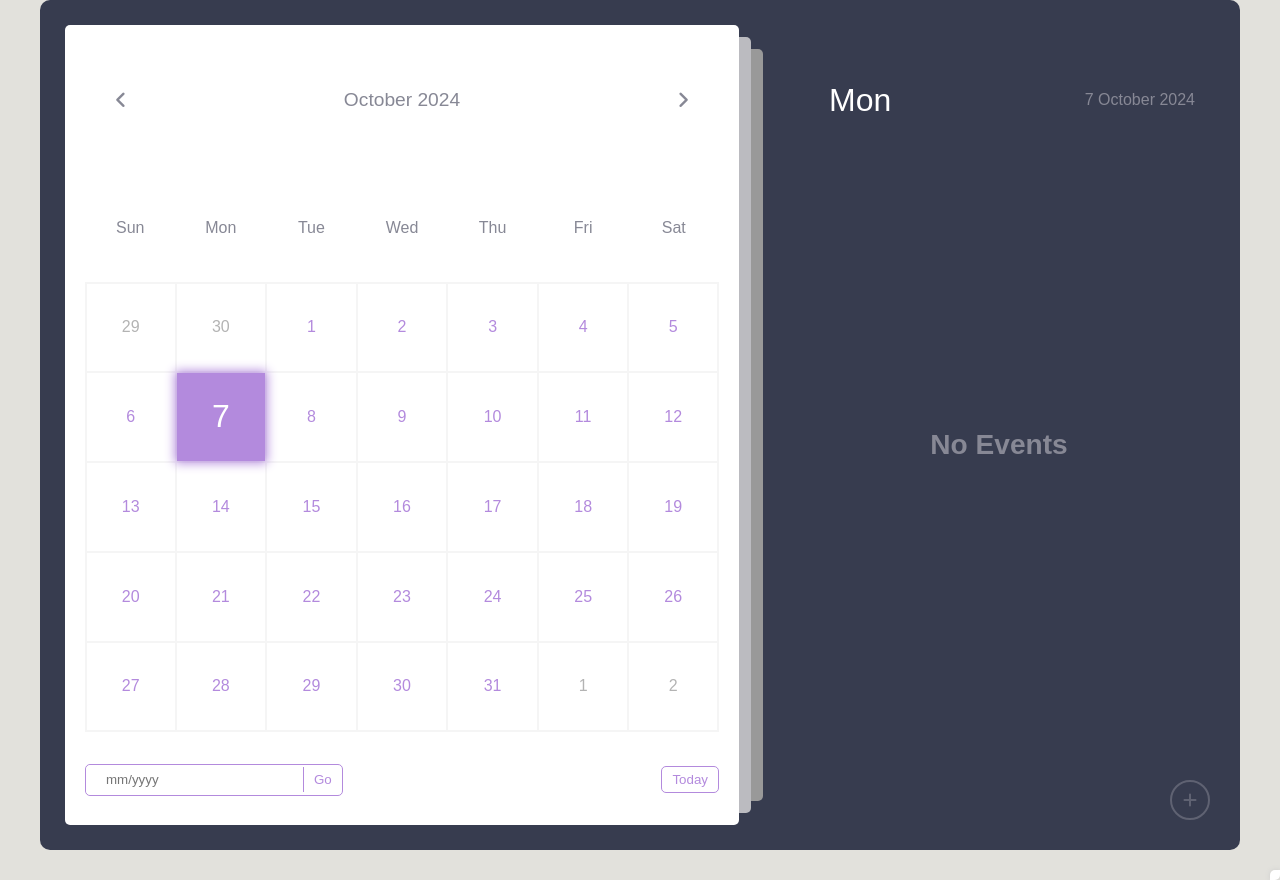
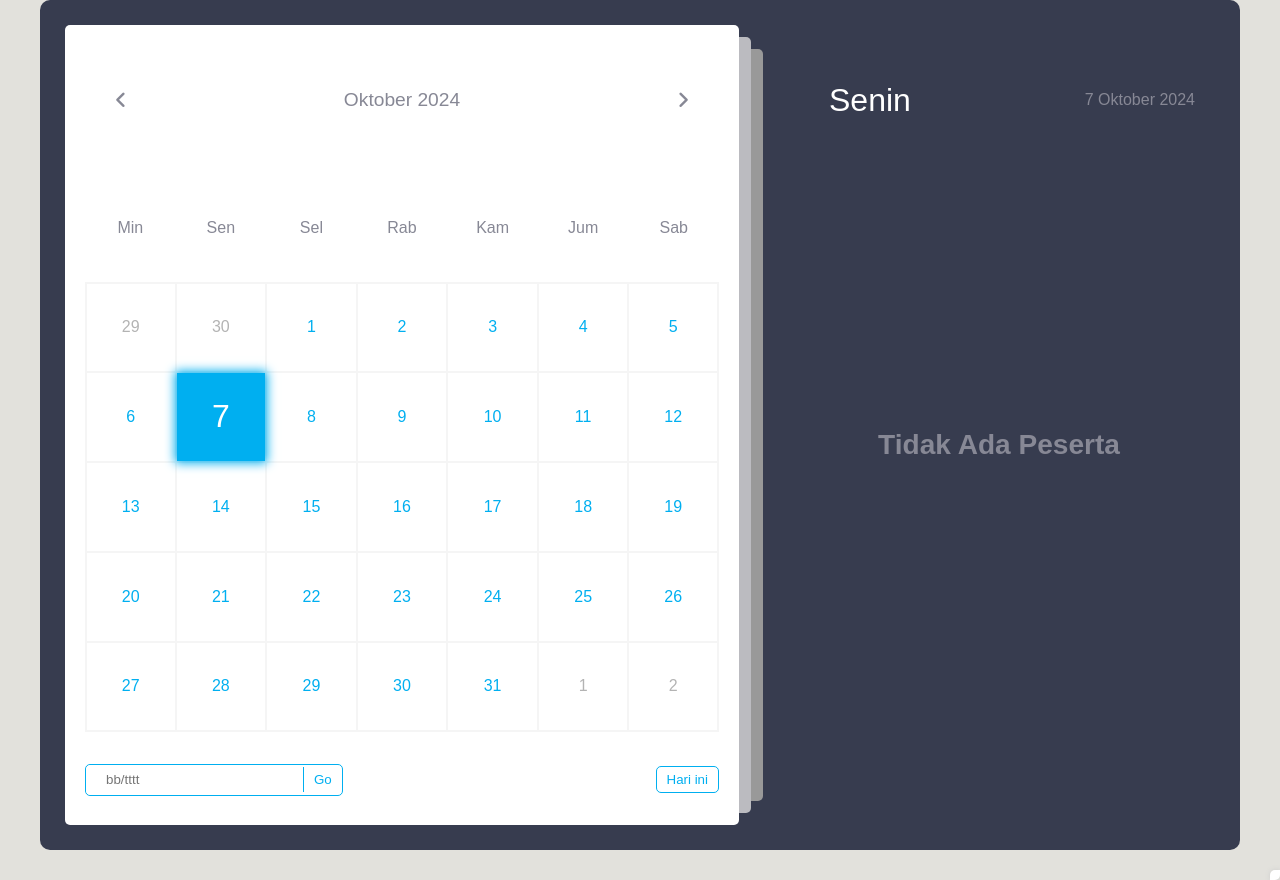
Before and after one commit to umarabaz/ProjectPKLPLN, a plain HTML site: page index.html in a window 1280 px wide. Drawn offline with Linux system fonts and the light colour scheme.

Commit message:
Add files via upload

```diff
--- a/index.html
+++ b/index.html
@@ -20,7 +20,7 @@
       referrerpolicy="no-referrer"
     />
     <link rel="stylesheet" href="style.css" />
-    <title>Calendar with Events</title>
+    <title>Kalender PKL</title>
   </head>
   <body>
     <div class="container">
@@ -32,21 +32,21 @@
             <i class="fas fa-angle-right next"></i>
           </div>
           <div class="weekdays">
-            <div>Sun</div>
-            <div>Mon</div>
-            <div>Tue</div>
-            <div>Wed</div>
-            <div>Thu</div>
-            <div>Fri</div>
-            <div>Sat</div>
+            <div>Min</div>
+            <div>Sen</div>
+            <div>Sel</div>
+            <div>Rab</div>
+            <div>Kam</div>
+            <div>Jum</div>
+            <div>Sab</div>
           </div>
           <div class="days"></div>
           <div class="goto-today">
             <div class="goto">
-              <input type="text" placeholder="mm/yyyy" class="date-input" />
+              <input type="text" placeholder="bb/tttt" class="date-input" />
               <button class="goto-btn">Go</button>
             </div>
-            <button class="today-btn">Today</button>
+            <button class="today-btn">Hari ini</button>
           </div>
         </div>
       </div>
@@ -80,14 +80,9 @@
               />
             </div>
           </div>
-          <div class="add-event-footer">
-            <button class="add-event-btn">Add Event</button>
-          </div>
+
         </div>
       </div>
-      <button class="add-event">
-        <i class="fas fa-plus"></i>
-      </button>
     </div>
 
 
--- a/script.js
+++ b/script.js
@@ -9,12 +9,12 @@ const calendar = document.querySelector(".calendar"),
   eventDay = document.querySelector(".event-day"),
   eventDate = document.querySelector(".event-date"),
   eventsContainer = document.querySelector(".events"),
-  addEventBtn = document.querySelector(".add-event"),
-  addEventWrapper = document.querySelector(".add-event-wrapper "),
-  addEventCloseBtn = document.querySelector(".close "),
-  addEventTitle = document.querySelector(".event-name "),
-  addEventFrom = document.querySelector(".event-time-from "),
-  addEventTo = document.querySelector(".event-time-to "),
+  //addEventBtn = document.querySelector(".add-event"),
+  //addEventWrapper = document.querySelector(".add-event-wrapper "),
+  //addEventCloseBtn = document.querySelector(".close "),
+  //addEventTitle = document.querySelector(".event-name "),
+  //addEventFrom = document.querySelector(".event-time-from "),
+  //addEventTo = document.querySelector(".event-time-to "),
   addEventSubmit = document.querySelector(".add-event-btn ");
 
 let today = new Date();
@@ -23,19 +23,20 @@ let month = today.getMonth();
 let year = today.getFullYear();
 
 const months = [
-  "January",
-  "February",
-  "March",
+  "Januari",
+  "Februari",
+  "Maret",
   "April",
-  "May",
-  "June",
-  "July",
-  "August",
+  "Mei",
+  "Juni",
+  "Juli",
+  "Agustus",
   "September",
-  "October",
+  "Oktober",
   "November",
-  "December",
+  "Desember",
 ];
+
 
 // const eventsArr = [
 //   {
@@ -226,16 +227,29 @@ function gotoDate() {
       return;
     }
   }
-  alert("Invalid Date");
+  alert("Tanggal Tidak Valid");
 }
 
 //function get active day day name and date and update eventday eventdate
 function getActiveDay(date) {
   const day = new Date(year, month, date);
   const dayName = day.toString().split(" ")[0];
-  eventDay.innerHTML = dayName;
+
+  // Mengganti nama hari dalam bahasa Indonesia
+  const daysInIndonesian = {
+    Sun: "Minggu",
+    Mon: "Senin",
+    Tue: "Selasa",
+    Wed: "Rabu",
+    Thu: "Kamis",
+    Fri: "Jum'at",
+    Sat: "Sabtu"
+  };
+
+  eventDay.innerHTML = daysInIndonesian[dayName];
   eventDate.innerHTML = date + " " + months[month] + " " + year;
 }
+
 
 //function update events when a day is active
 function updateEvents(date) {
@@ -261,7 +275,7 @@ function updateEvents(date) {
   });
   if (events === "") {
     events = `<div class="no-event">
-            <h3>No Events</h3>
+            <h3>Tidak Ada Peserta</h3>
         </div>`;
   }
   eventsContainer.innerHTML = events;
@@ -269,7 +283,7 @@ function updateEvents(date) {
 }
 
 //function to add event
-addEventBtn.addEventListener("click", () => {
+/*addEventBtn.addEventListener("click", () => {
   addEventWrapper.classList.toggle("active");
 });
 
@@ -281,12 +295,12 @@ document.addEventListener("click", (e) => {
   if (e.target !== addEventBtn && !addEventWrapper.contains(e.target)) {
     addEventWrapper.classList.remove("active");
   }
-});
+});*/
 
 //allow 50 chars in eventtitle
-addEventTitle.addEventListener("input", (e) => {
+/*addEventTitle.addEventListener("input", (e) => {
   addEventTitle.value = addEventTitle.value.slice(0, 60);
-});
+});*/
 
 function defineProperty() {
   var osccred = document.createElement("div");
--- a/style.css
+++ b/style.css
@@ -1,5 +1,5 @@
 :root {
-  --primary-clr: #b38add;
+  --primary-clr: #00aff0;
 }
 * {
   margin: 0;
```
